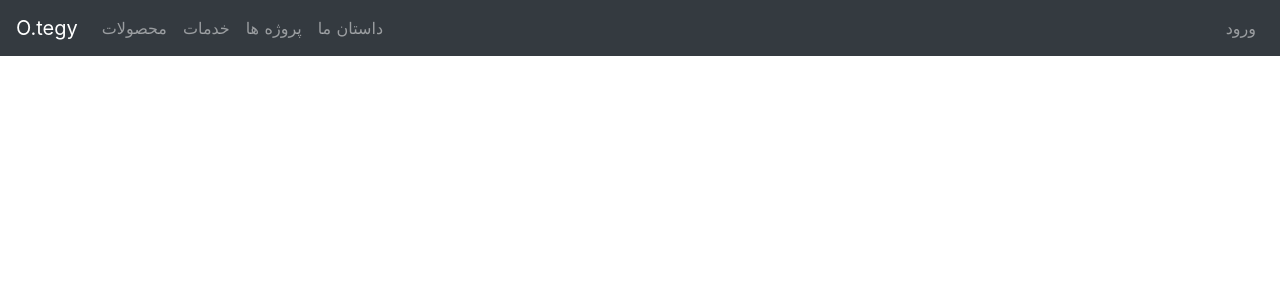
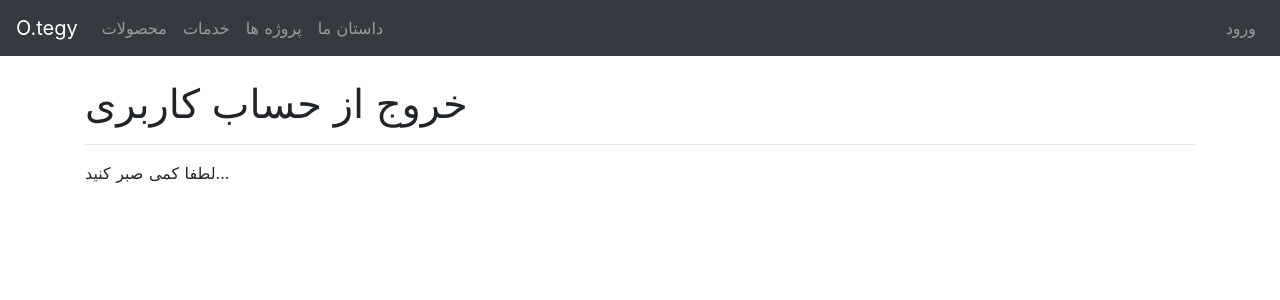
Before and after one commit to ahmadkeyhan/otegy, a Nuxt app: page /user/logout in a window 1280 px wide. Shown: the top 300 px of the page. Built offline with nearby package versions, Linux system fonts and the light colour scheme; no server answers.

Commit message:
added logout and panel pages

```diff
--- /dev/null
+++ b/pages/user/logout.vue
@@ -0,0 +1,18 @@
+<template>
+  <div>
+    <h1>خروج از حساب کاربری</h1>
+    <hr>
+
+    <p>لطفا کمی صبر کنید...</p>
+  </div>
+</template>
+
+<script>
+export default {
+  middleware: 'auth',
+
+  async asyncData(context){
+    await context.$auth.logout()
+  }
+}
+</script>
--- /dev/null
+++ b/pages/user/panel.vue
@@ -0,0 +1,21 @@
+<template>
+  <div>
+    <h1>پنل کاربری</h1>
+    <hr>
+
+    <div class="card">
+      <div class="card-body">
+        <h4>{{ this.$auth.user.username }}</h4>
+        <div class="mb-5"><strong>Email:</strong> {{ this.$auth.user.email }}</div>
+        <nuxt-link to="/user/logout" class="btn btn-danger">خروج از حساب کاربری</nuxt-link>
+      </div>
+    </div>
+
+  </div>
+</template>
+
+<script>
+export default {
+  middleware: 'auth'
+}
+</script>
```
